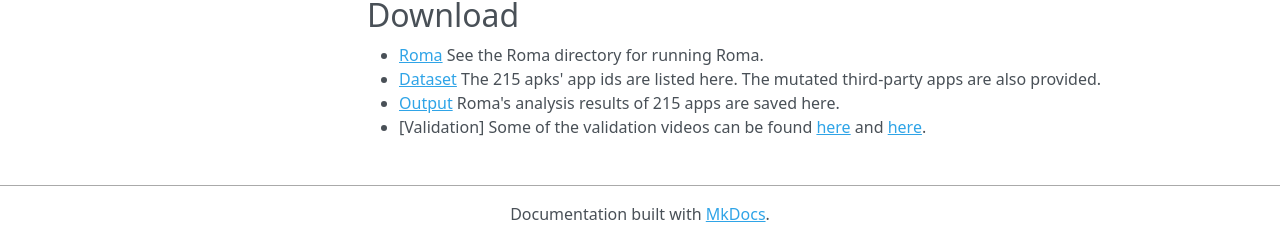
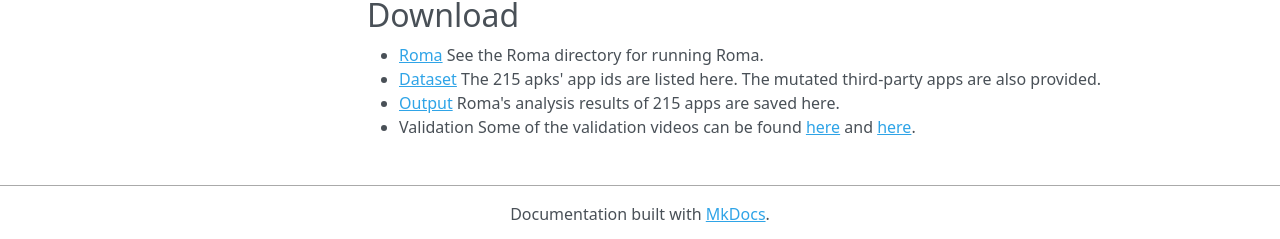
Before and after one commit to Roma0216/Roma, an MkDocs documentation site: the page built from docs/index.md, in a window 1280 px wide and 900 px high, scrolled down 696 px. Shown: the part 658-897 px from the top of the window. Built offline with MkDocs 1.6.1, drawn with Linux system fonts in a browser that asks for light colours; nearby versions of some CDN libraries.

```diff
--- a/docs/index.md
+++ b/docs/index.md
@@ -60,4 +60,4 @@ See the detailed information [here](case.md).
 * [Roma](tool/Roma.zip) See the Roma directory for running Roma.
 * [Dataset](dataset/dataset.zip) The 215 apks' app ids are listed here. The mutated third-party apps are also provided.
 * [Output](output/output.zip) Roma's analysis results of 215 apps are saved here.
-* [Validation] Some of the validation videos can be found [here](validation/video1.zip) and [here](validation/video2.zip).
+* Validation Some of the validation videos can be found [here](validation/video1.zip) and [here](validation/video2.zip).
```
Also changed, not shown: site/index.html, site/search/search_index.json, 1 other file.
